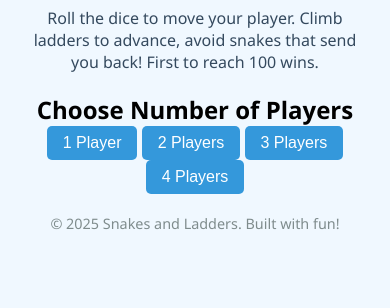
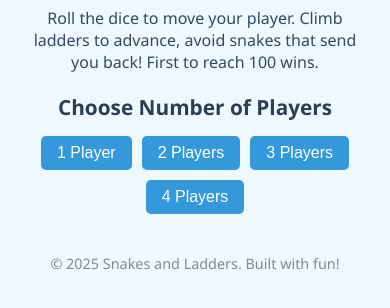
Before and after one commit to hbazd/snakes-and-ladders, a plain HTML site: page index.html in a window 390 px wide. Shown: the part 66-374 px from the top of the page. Drawn offline with Linux system fonts and the light colour scheme.

Commit message:
Update style 2.css

```diff
--- a/style.css
+++ b/style.css
@@ -1,4 +1,3 @@
-/* style.css */
 * {
   box-sizing: border-box;
   margin: 0;
@@ -24,6 +23,12 @@ h1 {
   color: #2c3e50;
   font-size: 2.5em;
   margin-bottom: 10px;
+}
+
+h2 {
+  color: #2c3e50;
+  font-size: 1.5em;
+  margin-bottom: 15px;
 }
 
 .instructions {
@@ -60,6 +65,13 @@ canvas {
 #winMessage {
   font-weight: bold;
   color: #27ae60;
+}
+
+.player-select {
+  display: flex;
+  gap: 10px;
+  justify-content: center;
+  margin-bottom: 20px;
 }
 
 .hidden {
@@ -109,6 +121,10 @@ footer {
     font-size: 2em;
   }
 
+  h2 {
+    font-size: 1.3em;
+  }
+
   .instructions {
     font-size: 1em;
     padding: 0 10px;
@@ -118,4 +134,7 @@ footer {
     padding: 8px 16px;
     font-size: 1em;
   }
-}
+
+  .player-select {
+    flex-wrap: wrap;
+  }
```
